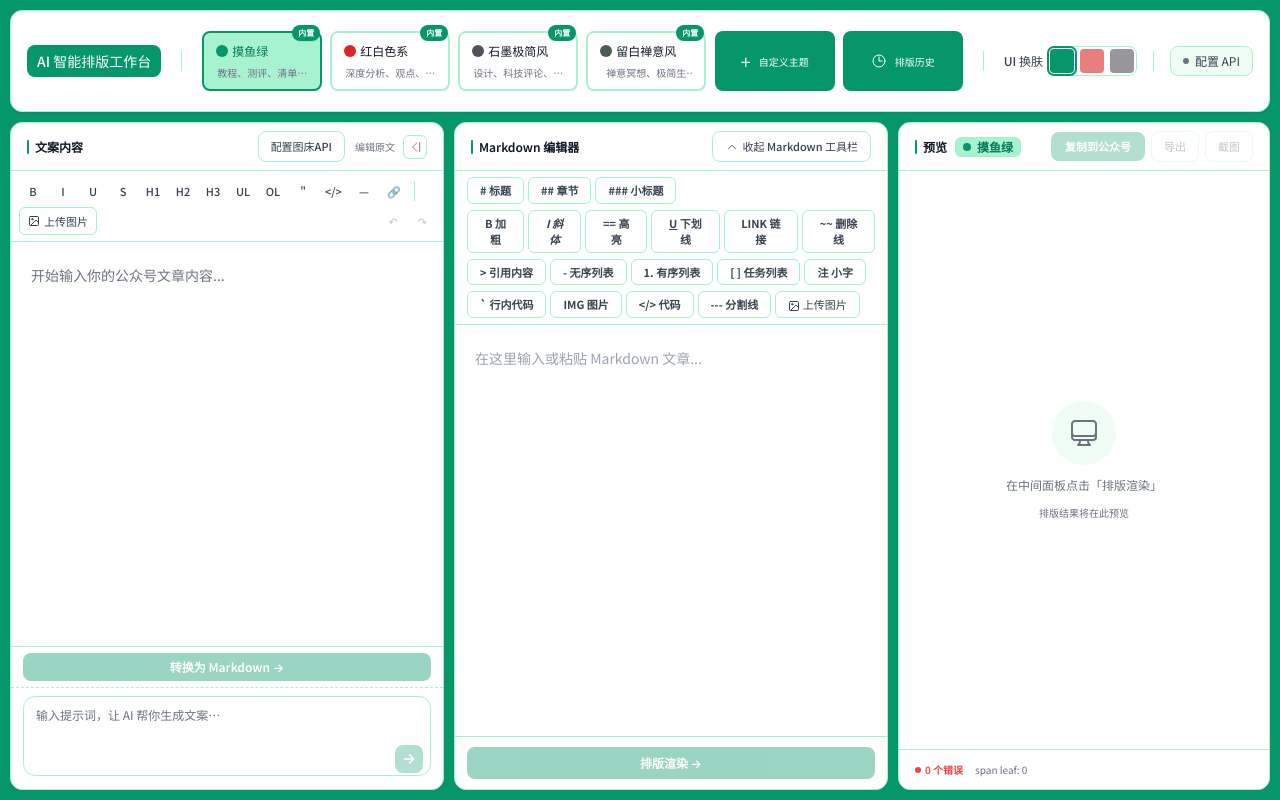
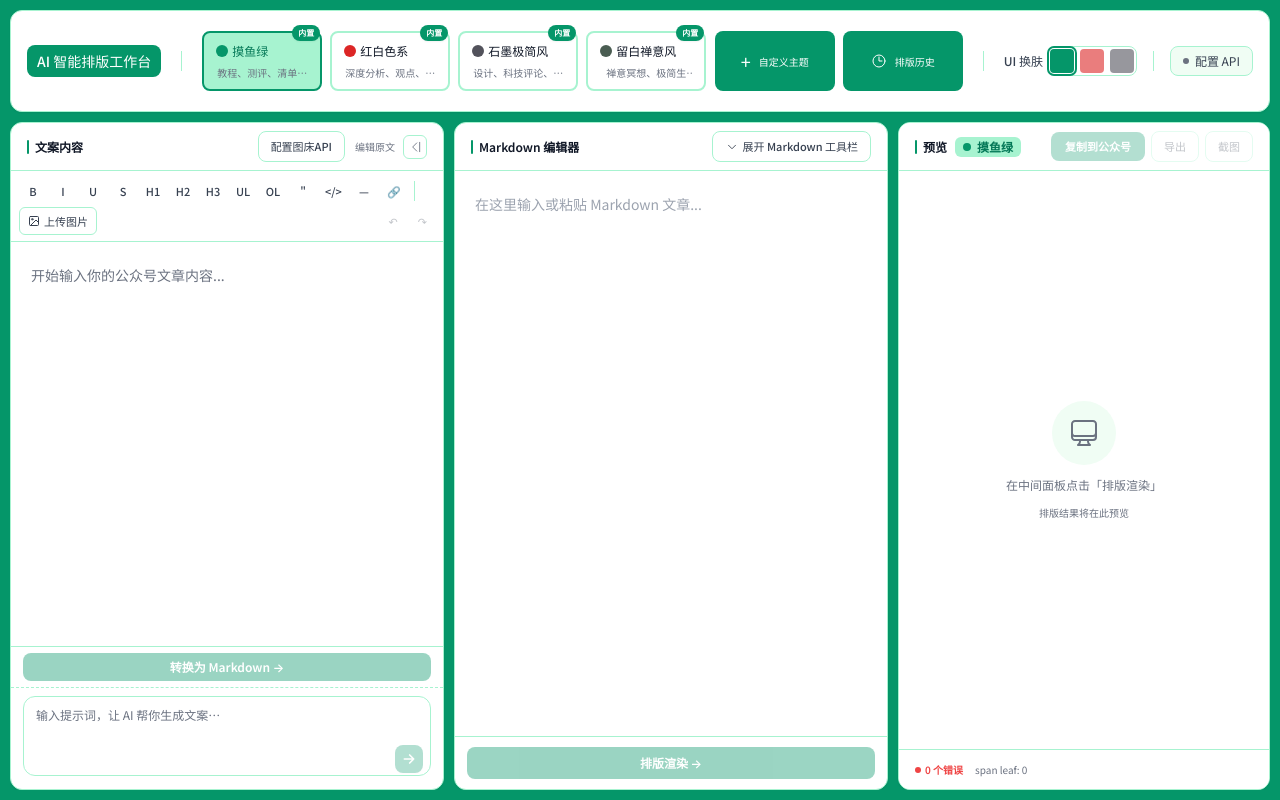
Before and after one commit to pwping/WX-Typesetting, a React (Vite) app: page / in a window 1280 px wide. Built offline with nearby package versions, Linux system fonts and the light colour scheme.

Commit message:
fix: Markdown 工具栏默认收起

```diff
--- a/src/components/layout/MiddlePanel.tsx
+++ b/src/components/layout/MiddlePanel.tsx
@@ -63,7 +63,7 @@ export function MiddlePanel() {
   const [toolbarExpanded, setToolbarExpanded] = useState(() => {
     try {
       const saved = localStorage.getItem("wxtypesetting:mdToolbarExpanded")
-      return saved === null ? true : saved === "1"
+      return saved === null ? false : saved === "1"
     } catch {
       return true
     }
```
